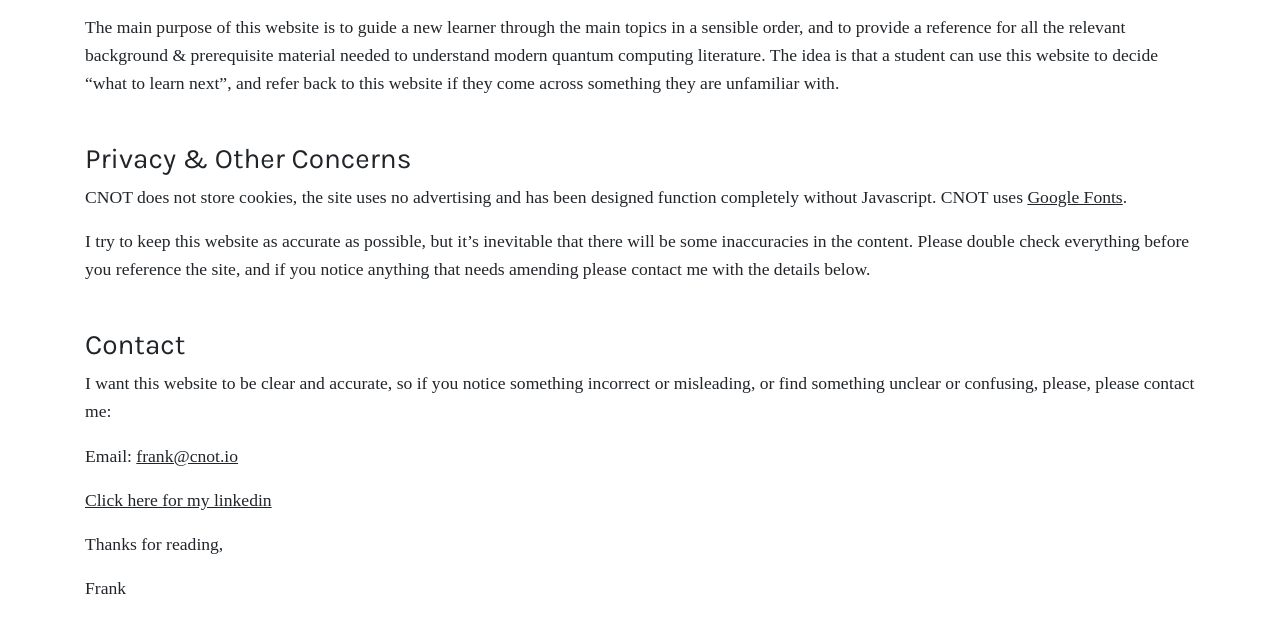
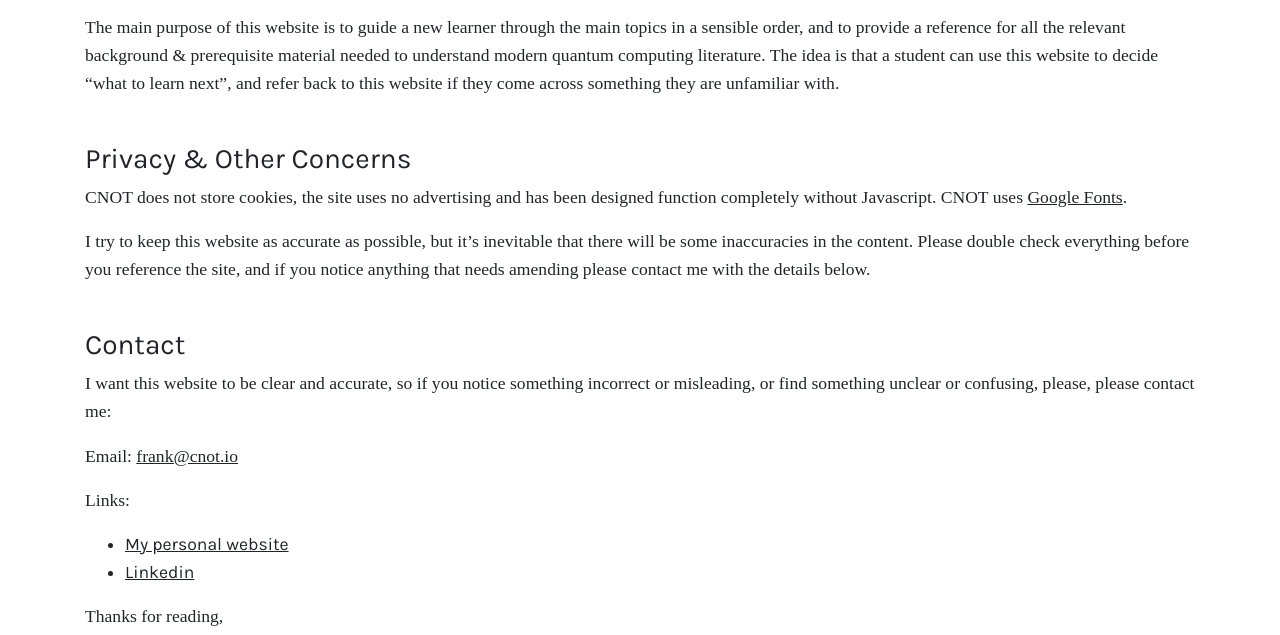
Before and after one commit to frankharkins/cnot.io, a plain HTML site: page about/index.html in a window 1280 px wide. Shown: the part 866-1501 px from the top of the page. Drawn offline with Linux system fonts and the light colour scheme; a web font is replaced by a local one.

Commit message:
Update about

```diff
--- a/about/index.html
+++ b/about/index.html
@@ -60,12 +60,19 @@
         I want this website to be clear and accurate, so if you notice something incorrect or misleading, or find something unclear or confusing, please, please contact me:
         </p><p>Email: <a href="mailto:frank@cnot.io" target="_top">frank@cnot.io</a>
     </p><p>
-        <a href="https://www.linkedin.com/in/francis-harkins-382324151/">Click here for my linkedin</a>
-    </p><p>
+        Links:
+    </p><ul>
+      <li>
+        <a href="https://frankharkins.github.io">My personal website</a>
+      </li>
+      <li>
+        <a href="https://www.linkedin.com/in/francis-harkins-382324151/">Linkedin</a>
+      </li>
+    </ul><p>
         Thanks for reading,
     </p><p>
         Frank
-        </p>
+    </p>
     <div class="row">
     <div class="mx-auto text-center">
 
```
